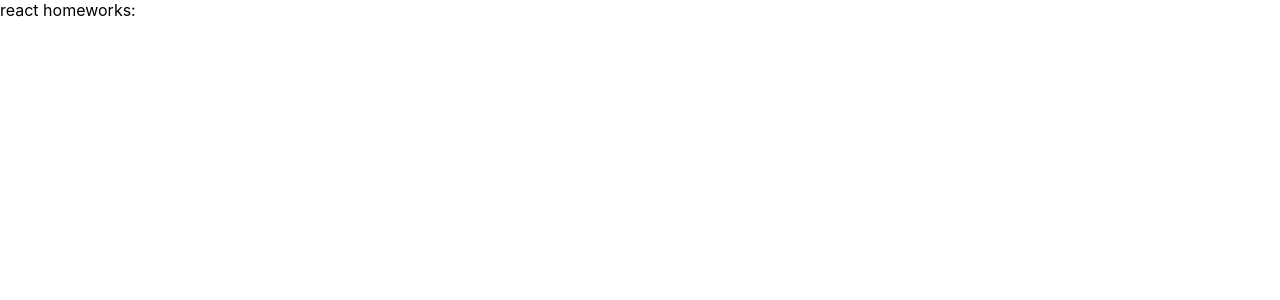
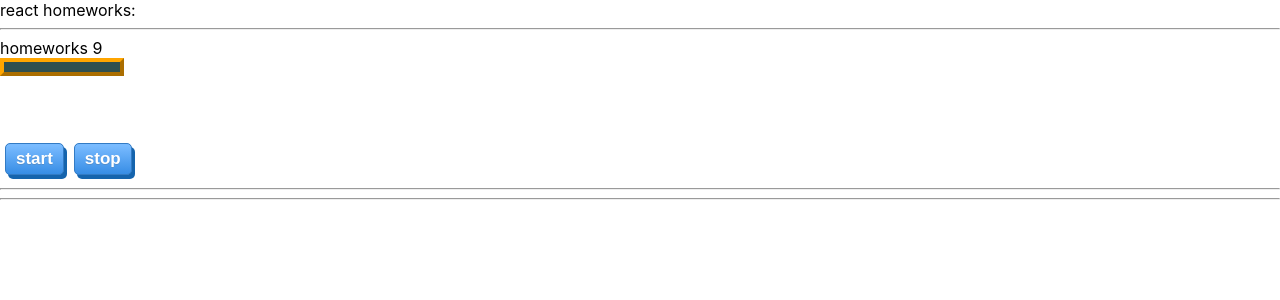
Before and after one commit to mitrich83/Tasks_from_Ignat, a React (Create React App) app: page / in a window 1280 px wide. Shown: the top 300 px of the page. Built offline with nearby package versions, Linux system fonts and the light colour scheme.

Commit message:
9 task: timer

```diff
--- a/src/p1-main/m1-ui/u1-app/App.tsx
+++ b/src/p1-main/m1-ui/u1-app/App.tsx
@@ -8,6 +8,7 @@ import HW5 from '../../../p2-homeworks/h5/HW5';
 import HW6 from '../../../p2-homeworks/h6/HW6';
 import HW7 from '../../../p2-homeworks/h7/HW7';
 import HW8 from '../../../p2-homeworks/h8/HW8';
+import HW9 from '../../../p2-homeworks/h9/HW9';
 
 function App() {
     return (
@@ -21,7 +22,7 @@ function App() {
             {/*<HW6/>*/}
             {/*<HW7/>*/}
             {/*<HW8/>*/}
-
+            <HW9/>
         </div>
     )
 }
--- /dev/null
+++ b/src/p2-homeworks/h9/Clock.module.css
@@ -0,0 +1,17 @@
+.timer {
+width: 124px;
+height: 80px;
+}
+.time {
+    background-color: #2F4F4F;
+    color: #00FF7F;
+    border:4px outset #FFA500;
+    padding:5px 20px;
+}
+
+.date {
+    background-color: #2F4F4F;
+    color: #00FF7F;
+    border: 4px outset #FFA500;
+    padding: 5px 20px;
+}
--- a/src/p2-homeworks/h9/Clock.tsx
+++ b/src/p2-homeworks/h9/Clock.tsx
@@ -1,5 +1,6 @@
 import React, {useState} from 'react'
 import SuperButton from '../h4/common/c2-SuperButton/SuperButton'
+import s from './Clock.module.css'
 
 function Clock() {
     const [timerId, setTimerId] = useState<number>(0)
@@ -7,41 +8,41 @@ function Clock() {
     const [show, setShow] = useState<boolean>(false)
 
     const stop = () => {
-        // stop
+        clearInterval(timerId)
     }
     const start = () => {
         stop()
-        const id: number = window.setInterval(() => {
-            // setDate
+        const id: number = +setInterval(() => {
+            setDate(new Date())
         }, 1000)
         setTimerId(id)
     }
 
     const onMouseEnter = () => {
-        // show
+       setShow(true)
     }
     const onMouseLeave = () => {
-        // close
+       setShow(false)
     }
 
-    const stringTime = 'Time' // fix with date
-    const stringDate = 'Date' // fix with date
+    const stringTime = date?.toLocaleTimeString()
+    const stringDate = date?.toLocaleDateString()
 
     return (
         <div>
-            <div
+            <div className={s.timer}>
+            <div className={s.time}
                 onMouseEnter={onMouseEnter}
                 onMouseLeave={onMouseLeave}
             >
                 {stringTime}
             </div>
-
             {show && (
-                <div>
+                <div className={s.date}>
                     {stringDate}
                 </div>
             )}
-
+            </div>
             <SuperButton onClick={start}>start</SuperButton>
             <SuperButton onClick={stop}>stop</SuperButton>
 
```
